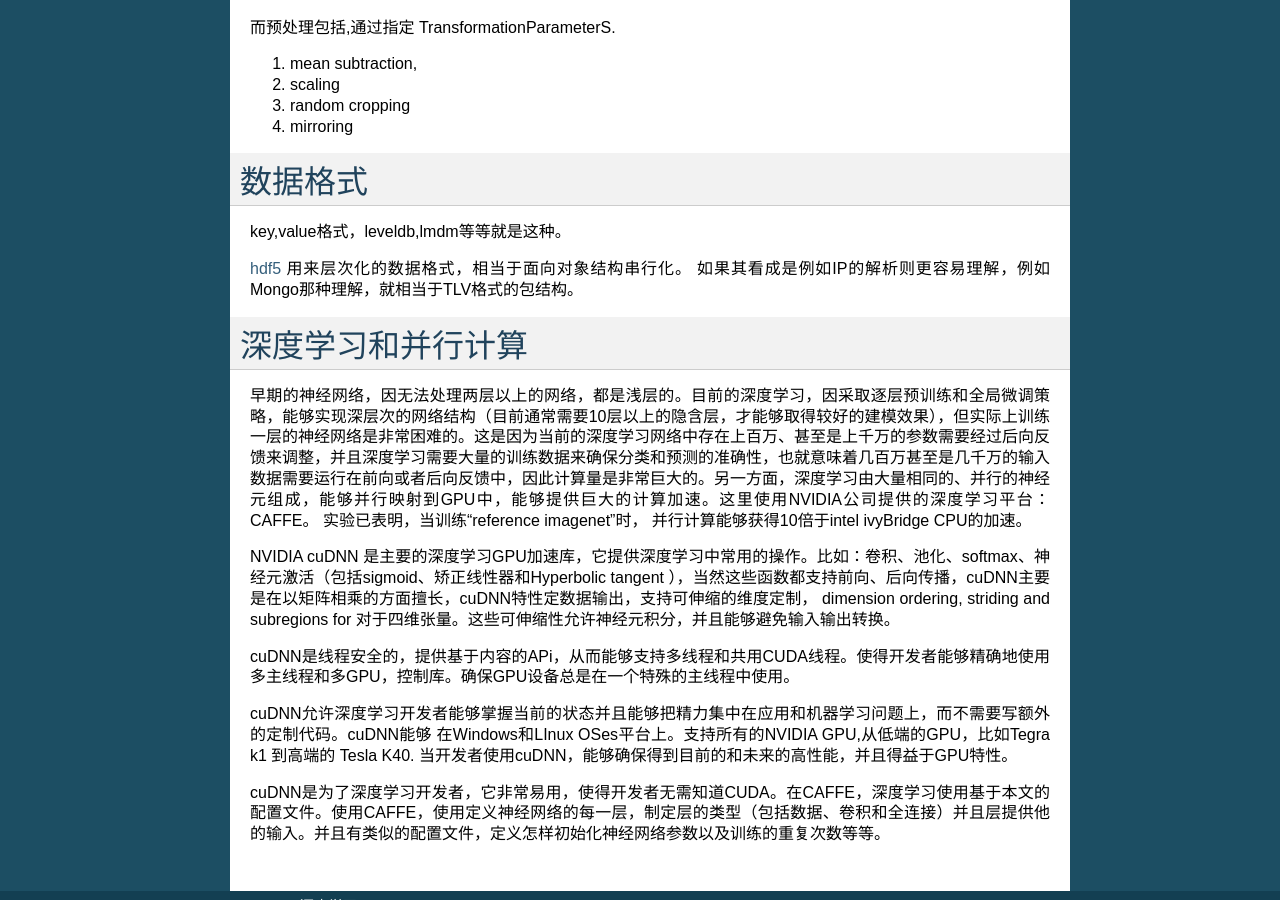
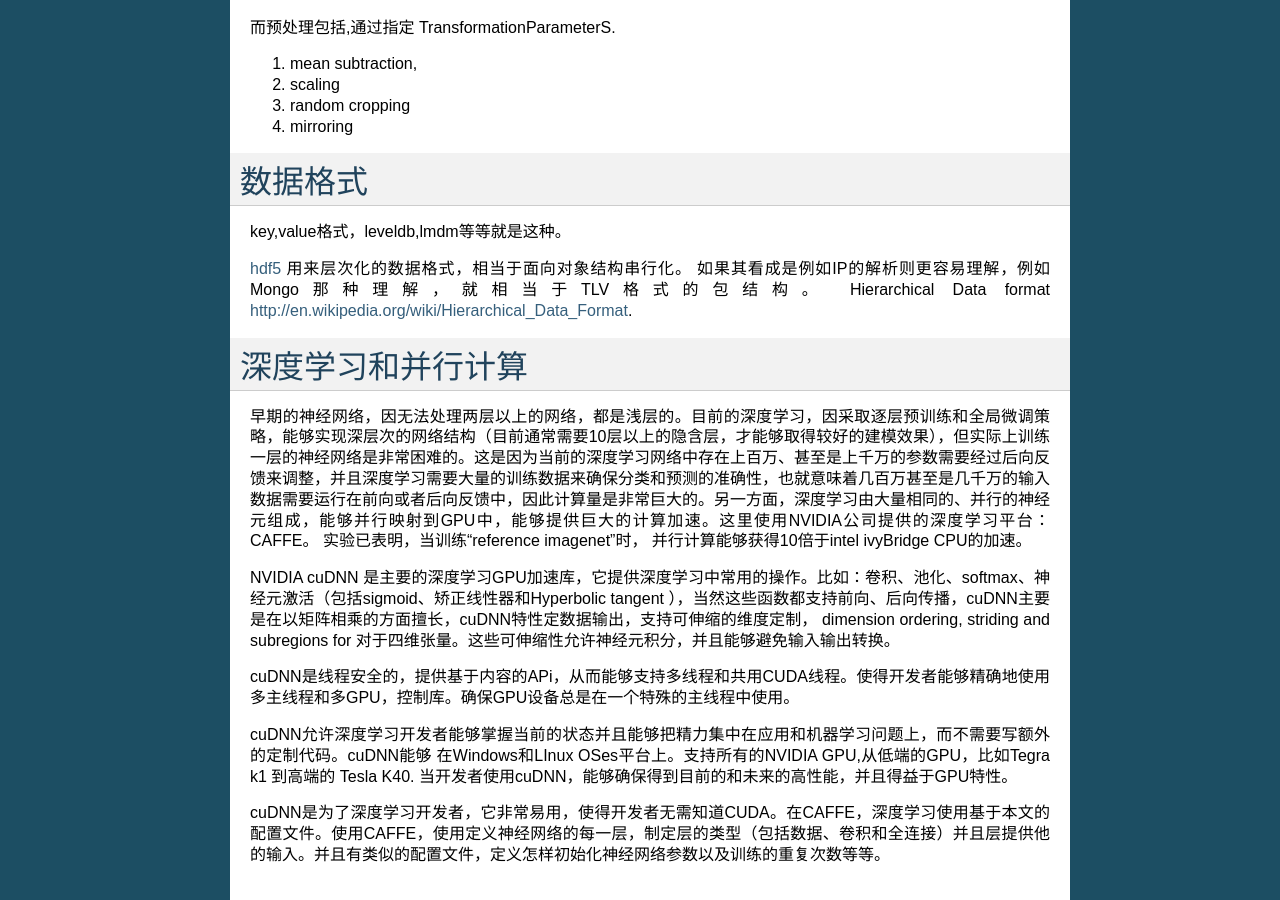
Before and after one commit to hiqdevlord/DeepLearningOnGPU, a Sphinx documentation site: the page built from source/Stage_3/caffe/CaffeBasic.rst, in a window 1280 px wide and 900 px high, scrolled down 1528 px. Built offline with Sphinx 7.4.7, drawn with Linux system fonts in a browser that asks for light colours; pages that are not in the unit, such as notebooks, are missing from menus.

Commit message:
添加了HDF5定义

```diff
--- a/source/Stage_3/caffe/CaffeBasic.rst
+++ b/source/Stage_3/caffe/CaffeBasic.rst
@@ -69,6 +69,7 @@ key,value格式，leveldb,lmdm等等就是这种。
 
 `hdf5 <http://www.hdfgroup.org/products/java/hdfview/>`_
 用来层次化的数据格式，相当于面向对象结构串行化。 如果其看成是例如IP的解析则更容易理解，例如Mongo那种理解，就相当于TLV格式的包结构。
+Hierarchical Data format http://en.wikipedia.org/wiki/Hierarchical_Data_Format.
 
 深度学习和并行计算
 ==================
```
